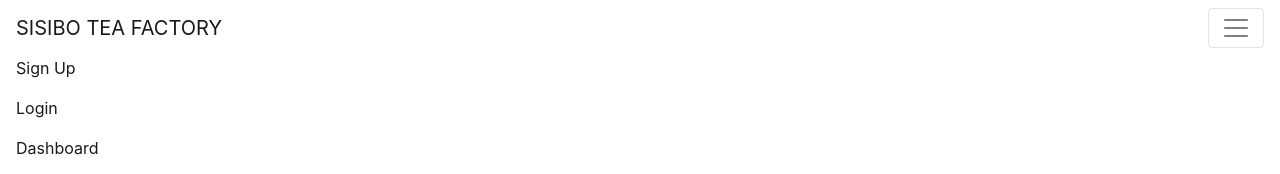
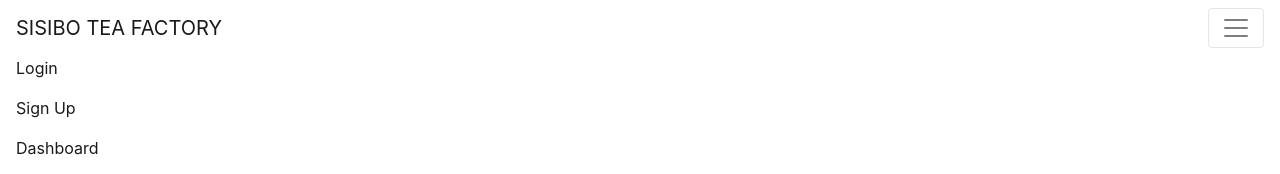
Before and after one commit to solvitlabs/sisibo-tea-frontend, a Vue app: page / in a window 1280 px wide. Both pictures are taken after a click on the button "Toggle navigation". Shown: the top 174 px of the page. Built offline with nearby package versions, Linux system fonts and the light colour scheme.

Commit message:
refactor(ui): Place login link on top in navbar

```diff
--- a/src/layout/Navbar.vue
+++ b/src/layout/Navbar.vue
@@ -17,8 +17,8 @@
       <div class="navbar-collapse collapse" id="navbarSidebar">
         <ul class="navbar-nav mr-auto">
           <li class="nav-item active">
+            <router-link class="nav-link" to="/">Login</router-link>
             <router-link class="nav-link" to="/signup">Sign Up</router-link>
-            <router-link class="nav-link" to="/">Login</router-link>
             <router-link class="nav-link" to="/dashboard"
               >Dashboard</router-link
             >
```
